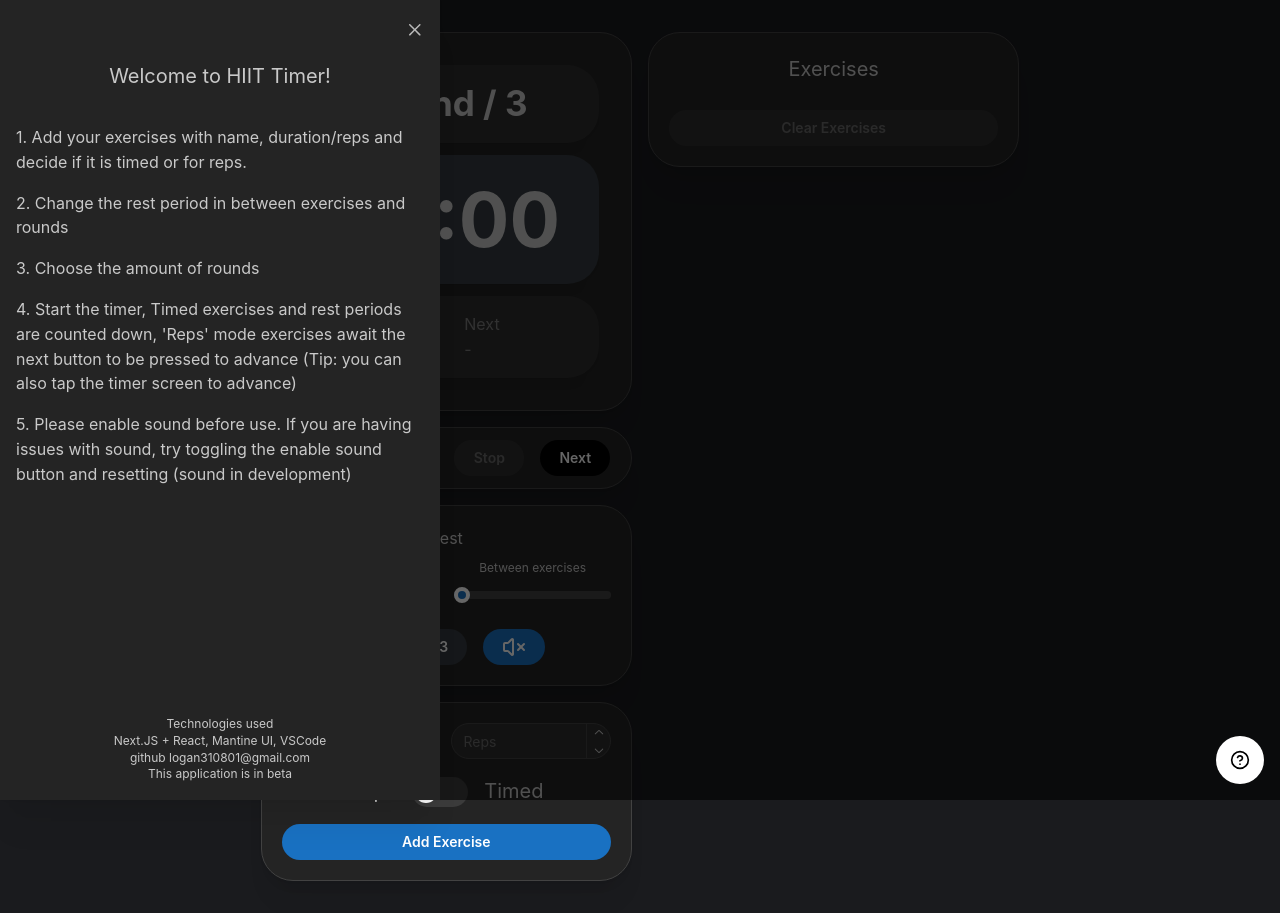
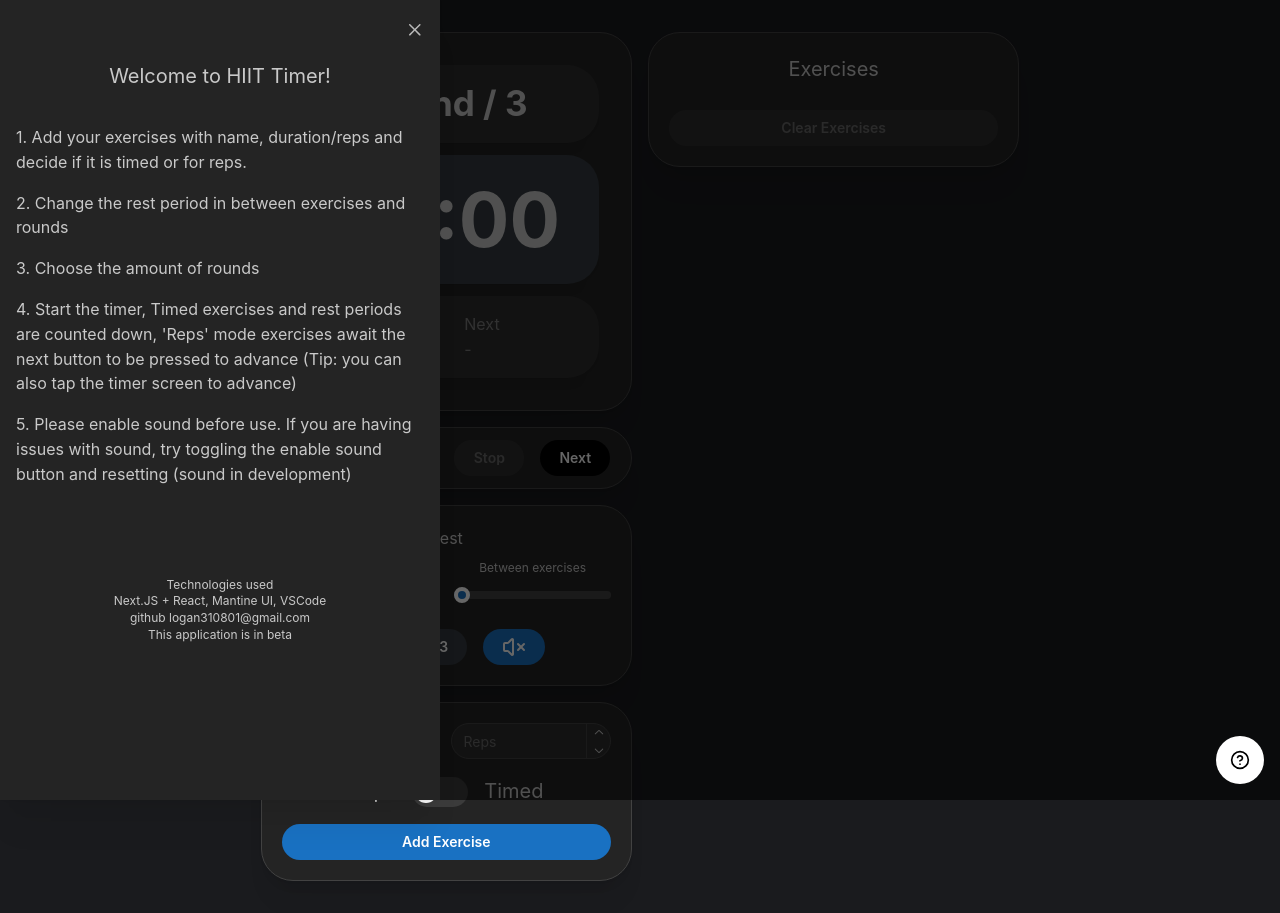
Before and after one commit to logan310801/hiit-countdown, a Next.js app: page / in a window 1280 px wide. Both pictures are taken after a click on the button 1240 px from the left and 760 px from the top of the page. Built offline with nearby package versions, Linux system fonts and the light colour scheme.

Commit message:
HelpSection

```diff
--- a/app/components/HelpSection.tsx
+++ b/app/components/HelpSection.tsx
@@ -3,7 +3,7 @@ import { Text, Stack } from '@mantine/core';
 export const HelpSection = () => {
   return (
     <>
-      <Stack style={{ height: '82vh' }}>
+      <Stack mb={90}>
         <Stack>
           <Text size="xl" ta="center">Welcome to HIIT Timer!</Text>
           <Text ta="center"></Text>
```
